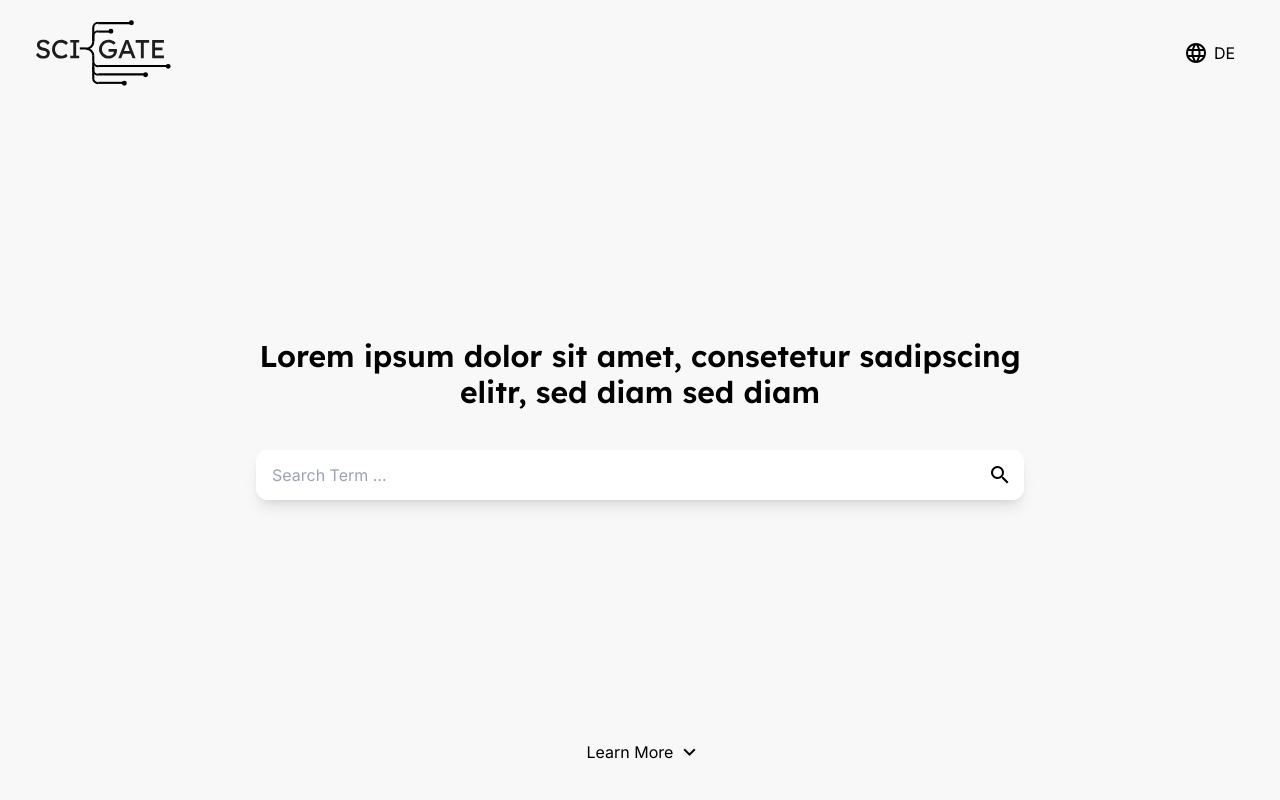
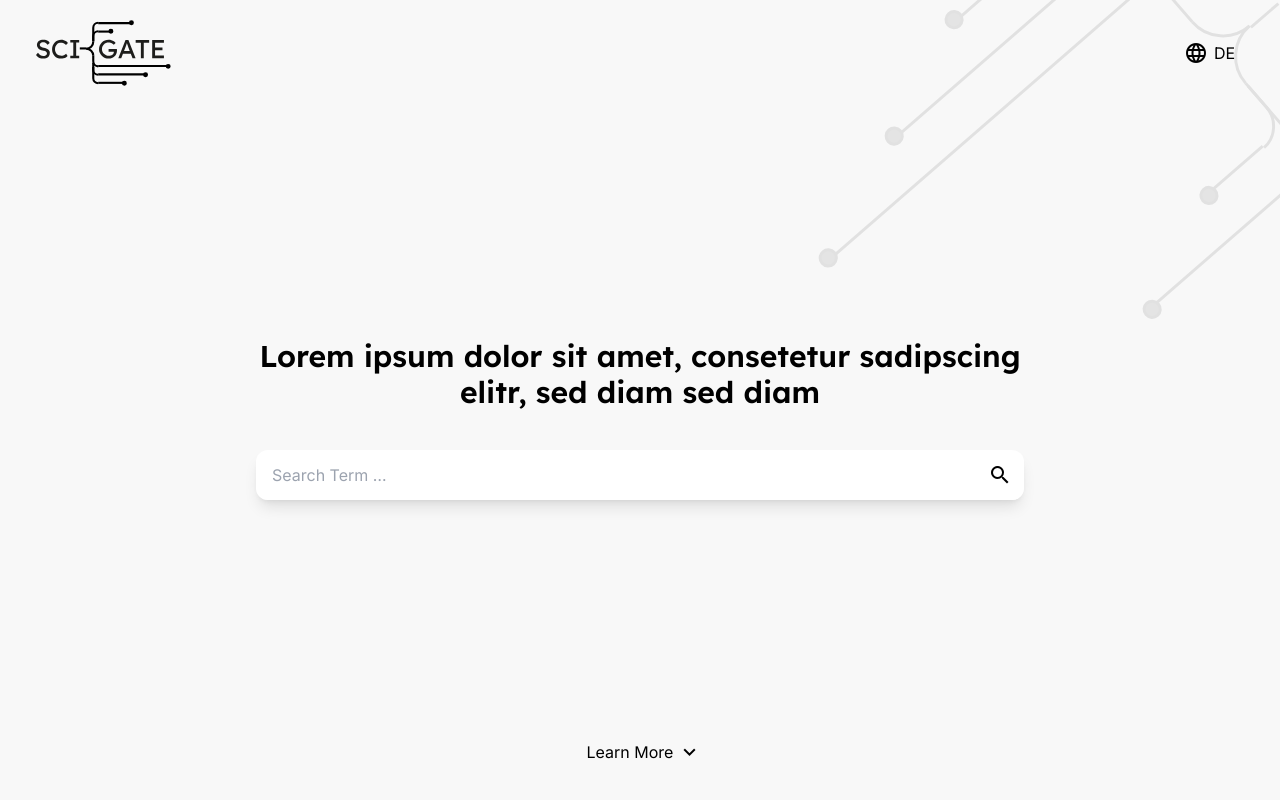
Before and after one commit to lehrstuhl-boente/scigate-ui-new, a Nuxt app: page / in a window 1280 px wide. Shown: the top 800 px of the page. Built offline with nearby package versions, Linux system fonts and the light colour scheme.

Commit message:
add background pattern

```diff
--- a/components/SearchForm.vue
+++ b/components/SearchForm.vue
@@ -3,7 +3,7 @@
     <input type="text" name="" id="" placeholder="Search Term …"
       class="py-3 pl-4 pr-1 w-full font-sans h-[50px] outline-none">
     <div
-      class="flex items-center justify-center px-3 bg-white h-[50px] hover:bg-gray-100 active:bg-gray-200 hover:cursor-pointer">
+      class="flex items-center justify-center px-3 bg-white h-[50px] hover:bg-gray-100 active:bg-gray-200 hover:cursor-pointer transition-default">
       <span class="material-icons-outlined select-none">search</span>
     </div>
   </div>
--- a/layouts/default.vue
+++ b/layouts/default.vue
@@ -1,3 +1,5 @@
 <template>
-  <slot />
+  <div>
+    <slot />
+  </div>
 </template>
--- /dev/null
+++ b/layouts/start.vue
@@ -0,0 +1,8 @@
+<template>
+  <div class="overflow-hidden relative">
+    <img src="/pattern.svg" alt="patter" class="absolute right-0 float-right translate-y-[-100px] translate-x-[40px]">
+    <slot />
+  </div>
+</template>
+
+<script setup></script>
--- a/pages/index.vue
+++ b/pages/index.vue
@@ -44,6 +44,10 @@ const engineStore = useEngineStore();
 const scrollTo = () => {
   learnMoreContainer.value.scrollIntoView({ behavior: 'smooth' });
 }
+
+definePageMeta({
+  layout: 'start'
+})
 </script>
 
 <style scoped></style>
```
Also changed, not shown: public/pattern.svg (added).
